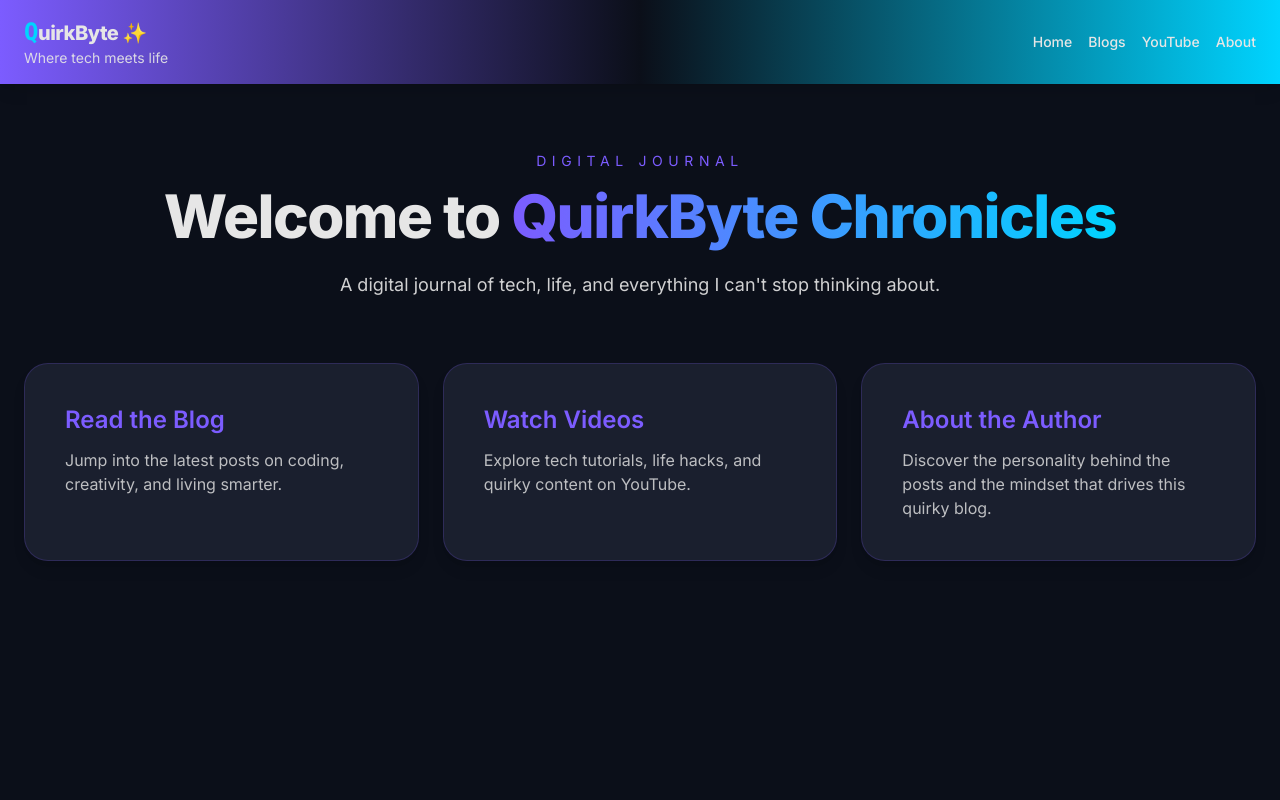
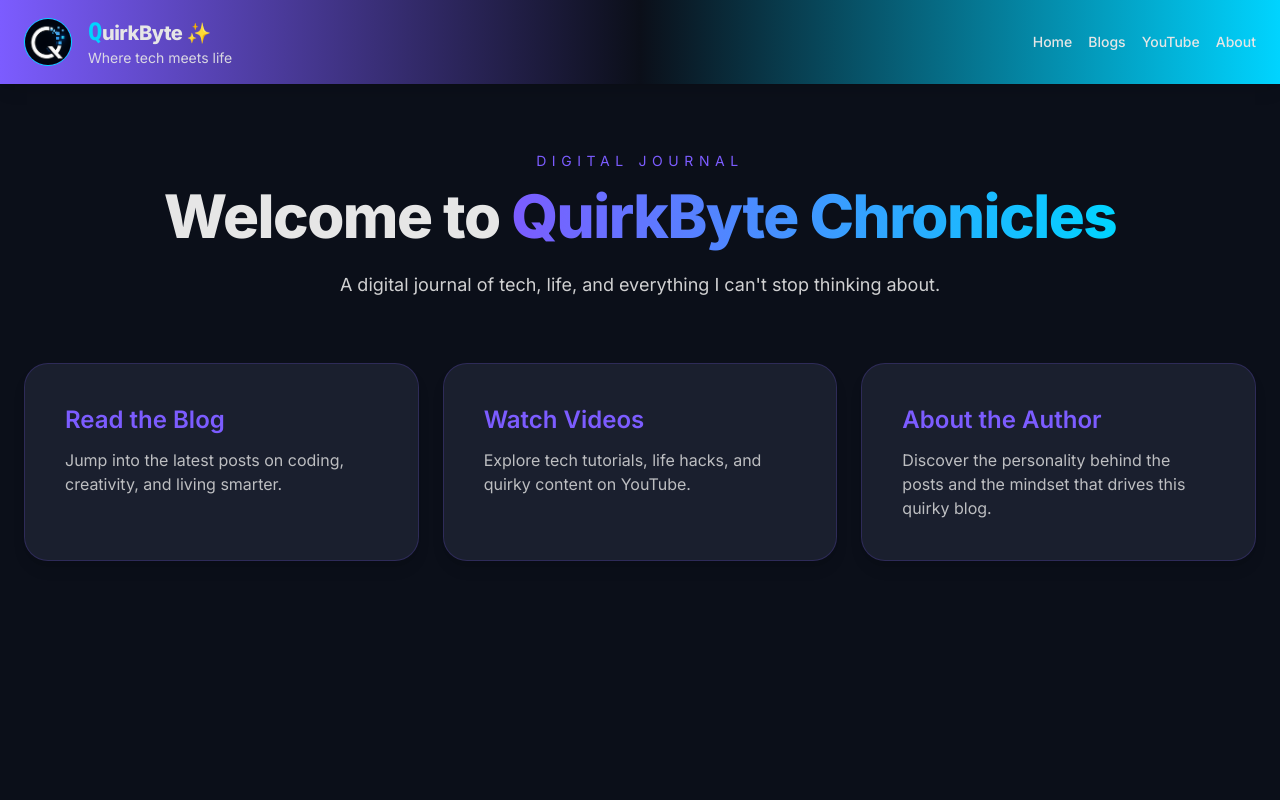
Before and after one commit to VaishnaviSharma1828/quirkbyte-chronicles, a Next.js app: page / in a window 1280 px wide. Shown: the top 800 px of the page. Built offline with nearby package versions, Linux system fonts and the light colour scheme.

Commit message:
Add logo to header navigation

```diff
--- a/components/Header.tsx
+++ b/components/Header.tsx
@@ -4,11 +4,20 @@ export default function Header() {
   return (
     <header className="bg-gradient-to-r from-[#7c5cff] via-[#0b0f19] to-[#00d4ff] text-[#e6e6e6] shadow-lg">
       <div className="container mx-auto flex items-center justify-between px-6 py-4">
-        <div className="flex flex-col">
-          <Link href="/" className="text-xl font-extrabold tracking-tight hover:text-[#00d4ff] transition-colors font-[var(--font-sora)]">
-            <span className="font-mono text-[#00d4ff] text-2xl">Q</span>uirkByte ✨
-          </Link>
-          <span className="text-sm opacity-90">Where tech meets life</span>
+        <div className="flex items-center gap-4">
+          <div className="w-12 h-12 rounded-full overflow-hidden border border-[#00d4ff]">
+            <img
+              src="/images/ChatGPT Image May 5, 2026, 02_58_03 PM.png"
+              alt="QuirkByte Chronicles logo"
+              className="w-full h-full object-cover"
+            />
+          </div>
+          <div className="flex flex-col">
+            <Link href="/" className="text-xl font-extrabold tracking-tight hover:text-[#00d4ff] transition-colors font-[var(--font-sora)]">
+              <span className="font-mono text-[#00d4ff] text-2xl">Q</span>uirkByte ✨
+            </Link>
+            <span className="text-sm opacity-90">Where tech meets life</span>
+          </div>
         </div>
         <nav className="flex gap-4 text-sm font-medium">
           <Link href="/" className="transition hover:text-[#00d4ff] relative group">
```
Also changed, not shown: public/images/ChatGPT Image May 5, 2026, 02_58_03 PM.png (added).
